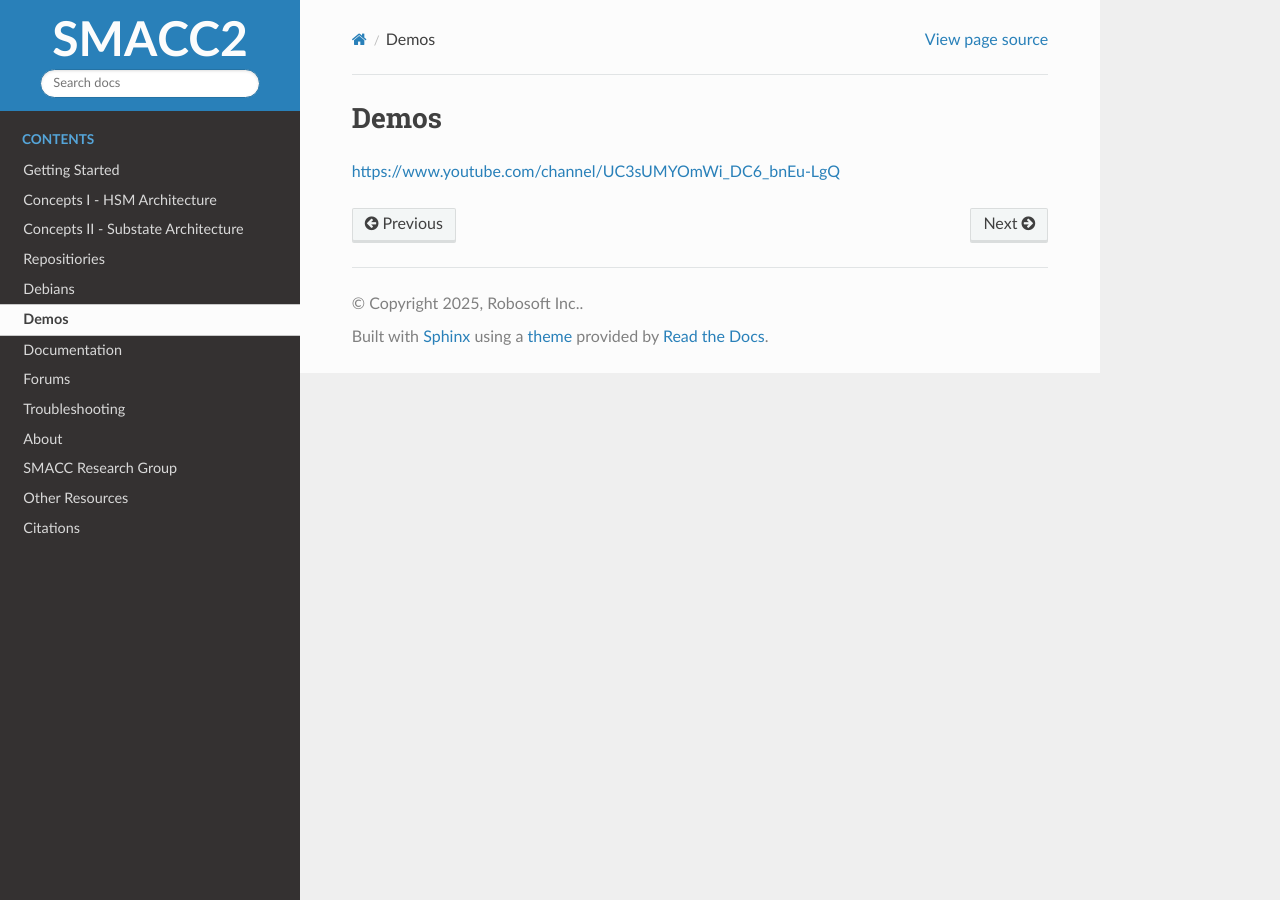
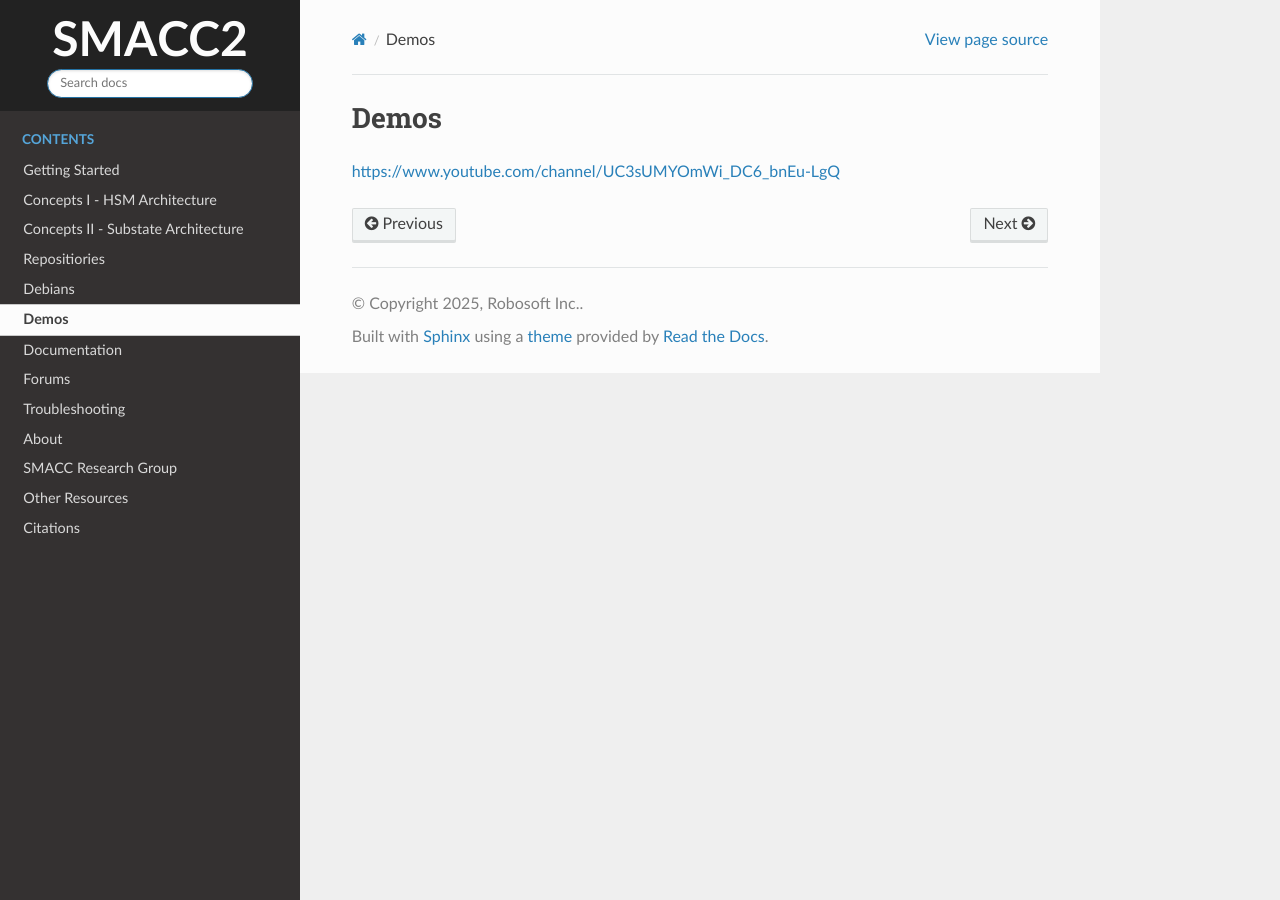
Before and after one commit to robosoft-ai/smacc2_docs, a Sphinx documentation site: the page built from docs/source/demos.rst, in a window 1280 px wide. Built offline with Sphinx 7.4.7 and the Read the Docs theme 3.1.0, drawn with Linux system fonts in a browser that asks for light colours; comment, search, counter and statistics services are not loaded.

Commit message:
Modify search input width and add styles for navigation
Adjust side navigation search input width and add styling.

```diff
--- a/docs/source/_static/custom.css
+++ b/docs/source/_static/custom.css
@@ -19,8 +19,19 @@
 
 .wy-side-nav-search input[type=text]
  {
-    width: 80%;
+    width: 75%;
     border-radius: 50px;
     padding: 6px 12px;
     border-color: #2472a4;
 }
+
+.wy-side-nav-search {
+    display: block;
+    width: 300px;
+    padding: .809em;
+    margin-bottom: .809em;
+    z-index: 200;
+    background-color: #222222;
+    text-align: center;
+    color: #fcfcfc;
+}
```
